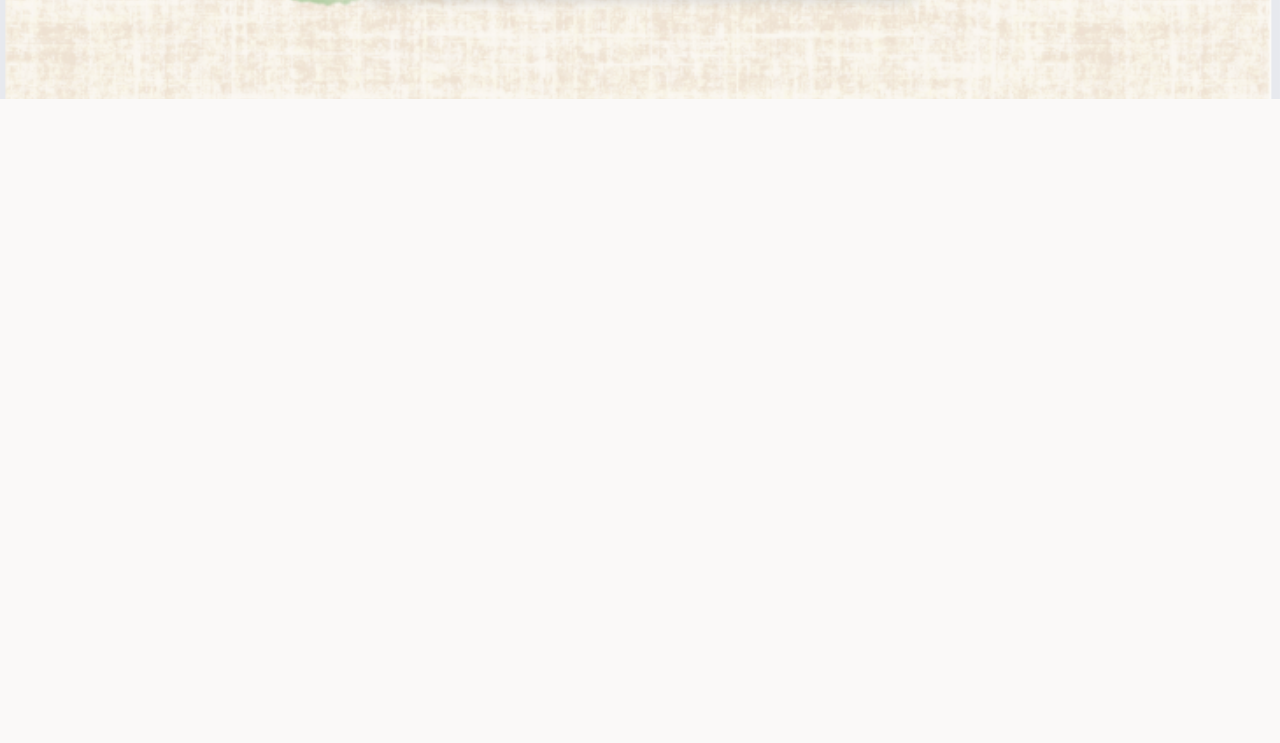
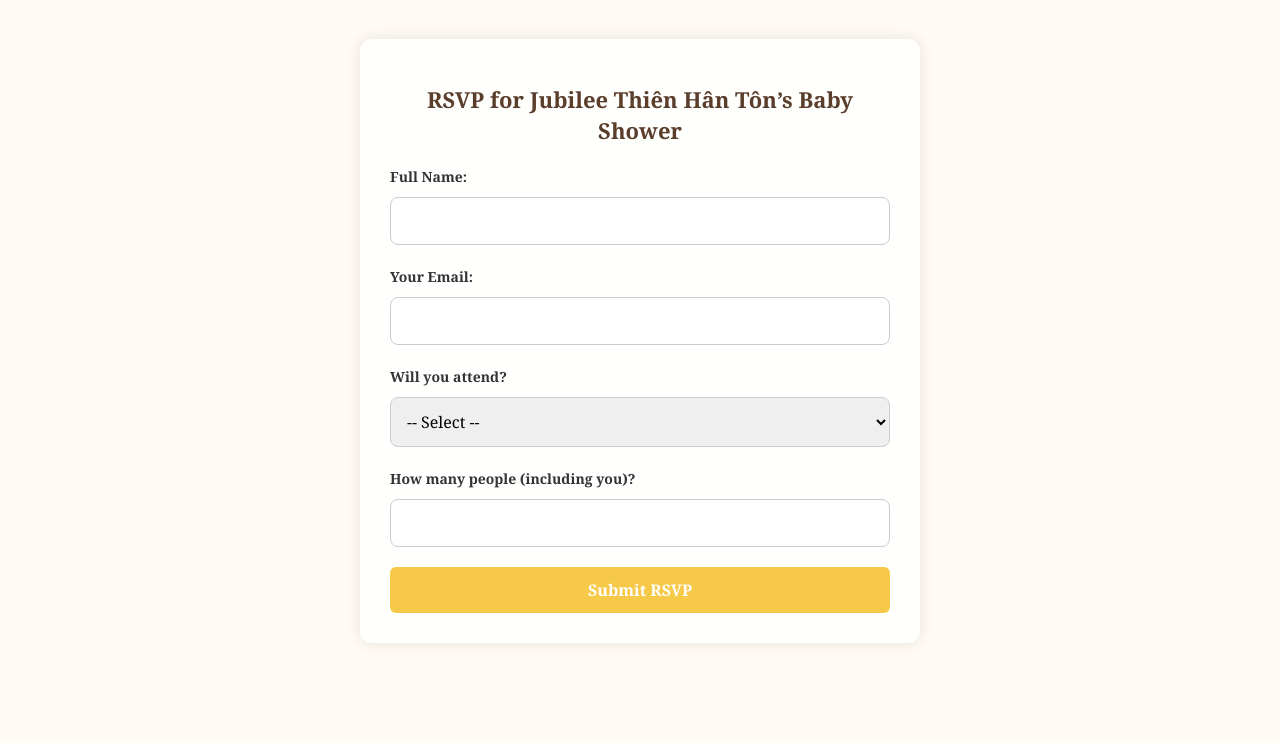
Before and after one commit to zincoi172/rsvp-babyshower, a Flask app: page / in a window 1280 px wide. Shown: the part 701-1444 px from the top of the page. Before the commit the page ends 800 px from the top, so only its background shows below. Run offline with Flask 3, Linux system fonts and the light colour scheme.

Commit message:
Add hero background and reposition RSVP form

```diff
--- a/static/style.css
+++ b/static/style.css
@@ -1,29 +1,32 @@
-html, body {
-    height: 100%;
+body {
     margin: 0;
-    padding: 0;
     font-family: "Georgia", serif;
+    background-color: #fffaf3;
     color: #333;
-    background: url('/static/pooh_2.jpg') no-repeat center top;
+  }
+
+  .hero-image {
+    width: 100%;
+    height: 700px;
+    background: url('/static/background.png') no-repeat center top;
     background-size: cover;
   }
 
   .container {
-    min-height: 100vh;
     display: flex;
-    align-items: center;
     justify-content: center;
-    padding: 20px;
+    align-items: flex-start;
+    padding: 40px 20px 100px;
     box-sizing: border-box;
   }
 
   .form-box {
-    background-color: rgba(255, 255, 255, 0.92);
+    background-color: rgba(255, 255, 255, 0.95);
     padding: 30px;
     border-radius: 12px;
     max-width: 500px;
     width: 100%;
-    box-shadow: 0 0 15px rgba(0, 0, 0, 0.15);
+    box-shadow: 0 0 15px rgba(0, 0, 0, 0.1);
   }
 
   h1 {
@@ -50,7 +53,6 @@ html, body {
     font-size: 16px;
     font-family: "Georgia", serif;
     box-sizing: border-box;
-    appearance: none;
   }
 
   button {
@@ -72,10 +74,13 @@ html, body {
   }
 
   @media (max-width: 600px) {
+    .hero-image {
+      height: 460px;
+      background-position: top center;
+    }
+
     h1 {
       font-size: 18px;
-      line-height: 1.3;
-      word-break: break-word;
     }
 
     .form-box {
--- a/templates/form.html
+++ b/templates/form.html
@@ -7,6 +7,8 @@
   <link rel="stylesheet" href="{{ url_for('static', filename='style.css') }}">
 </head>
 <body>
+  <div class="hero-image"></div>
+
   <div class="container">
     <div class="form-box">
       <h1>RSVP for Jubilee Thiên Hân Tôn’s Baby Shower</h1>
```
Also changed, not shown: 1 other file.
